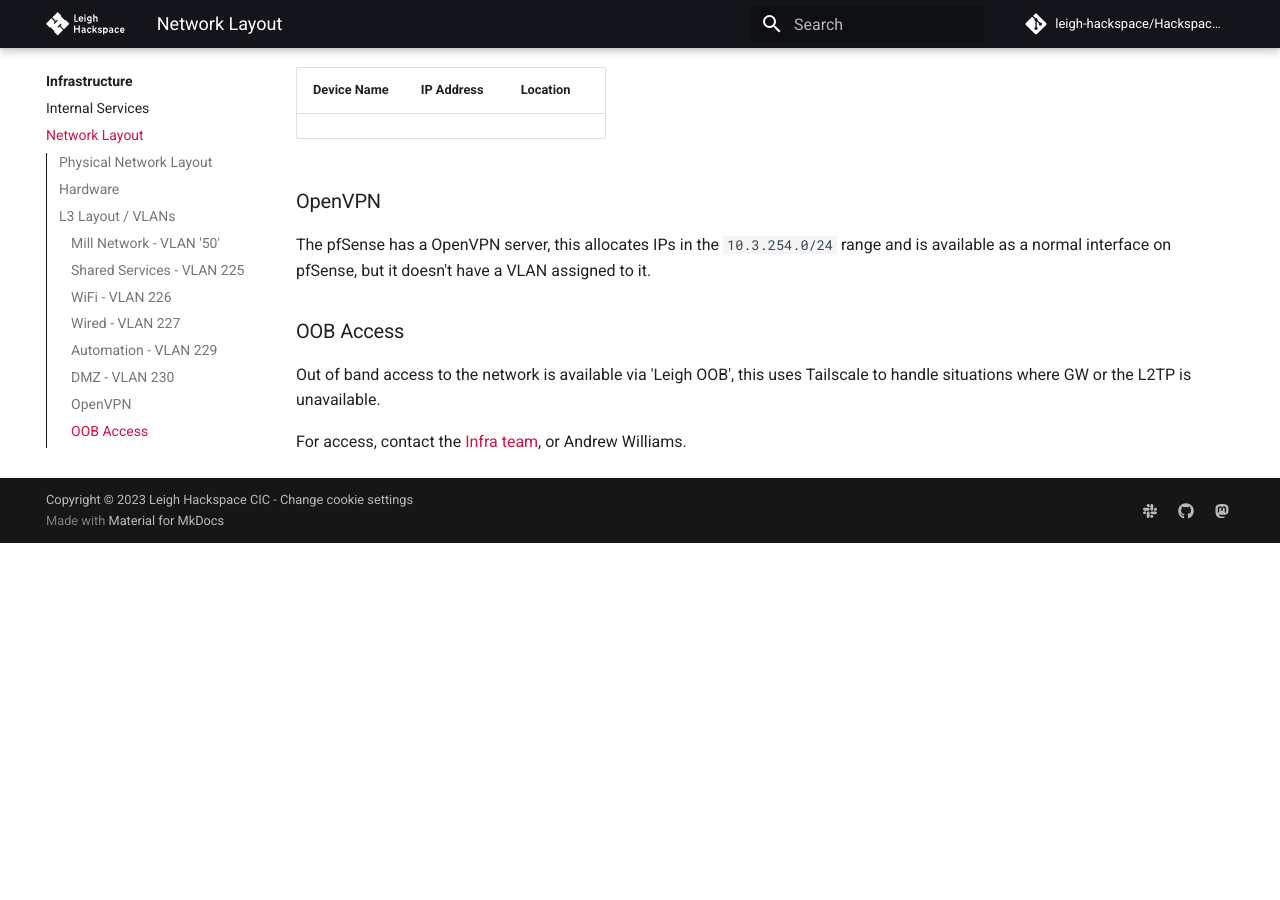
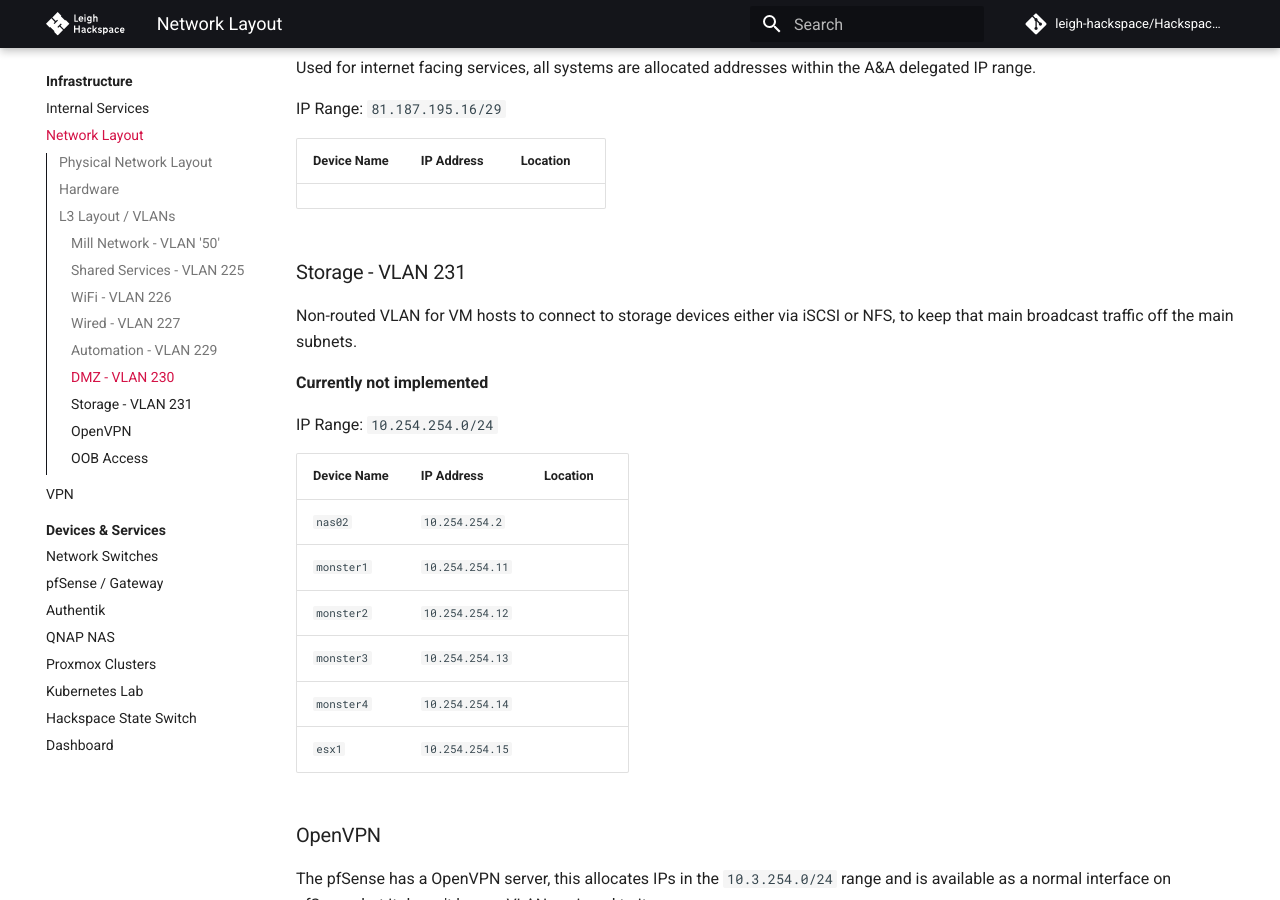
Before and after one commit to leigh-hackspace/HackspaceWiki, an MkDocs documentation site: the page built from docs/infrastructure/network_layout.md, in a window 1280 px wide and 900 px high, scrolled down 5109 px. Built offline with MkDocs 1.6.1 and Material for MkDocs 9.7.7, drawn with Linux system fonts in a browser that asks for light colours; comment, search, counter and statistics services are not loaded; the version menu is left out; before the commit the page ends 5652 px from its top, so only the background shows below that; some of the changed lines change nothing that is shown; some of the changed text lies outside the part shown.

Commit message:
Update network diag

````diff
--- a/docs/infrastructure/network_layout.md
+++ b/docs/infrastructure/network_layout.md
@@ -2,21 +2,21 @@
 
 ## Physical Network Layout
 
-Correct as of 2023-10-05
+Correct as of 2023-10-08
 
 ```mermaid
 graph
     subgraph Rack1
     GW[GW - pfSense]
-    AP[AP 1] -->|Port43| SWITCH1
-    SWITCH1[Switch 1] -->|Port1 / en0| GW
-    SWITCH1N[New Switch 1] --> |Port36| SWITCH1
-    SWITCH2[Switch 2] --> |Port47/48| SWITCH1N
-    NAS1[NAS 1] --> |Port44| SWITCH1
-    NAS2[NAS 2] -.-> |Port5/6/7| SWITCH1N
-    ESX1[ESX 1] --> |Port40/41/42| SWITCH1
-    MONSTER[Monster 2/3/4] --> |Port??| SWITCH1
-    LEIGHOOB[Leigh OOB] --> |Port39| SWITCH1
+    AP[AP 1] -->|Port20| SWITCH1
+    SWITCH1[Switch 1] -->|Port1 / em0-1| GW
+    SWITCH2[Switch 2] --> |Port47/48| SWITCH1
+    NAS1[NAS 1] --> |Port3| SWITCH1
+    NAS2[NAS 2] --> |Port5/6/7| SWITCH1
+    ESX1[ESX 1] --> |Port8/9/10| SWITCH1
+    MONSTER[Monster 1/2/3/4] --> |Port11-18| SWITCH1
+    LEIGHOOB[Leigh OOB] --> |Port19| SWITCH1
+    AP4[AP4 - B/G] --> |Port22| SWITCH1
     MINISWITCH[Mini Switch]
     end
 
@@ -28,45 +28,44 @@
     AAISP[Andrews Arnold] -.-> INTERNET
 
     subgraph Pi Room
-    PIROOMPC[Pi Room PCs] -->|Port3-24| SWITCH1
-    PRINTERS[Printers] -->|Port48| SWITCH1
-    PIROOMAP[AP 2] --> |Port47| SWITCH1
+    PIROOMPC[Pi Room PCs] -->|Port1-42| SWITCH2
+    PRINTERS[HP Printer] -->|Port44| SWITCH2
+    PIROOMAP[AP 2] --> |Port43| SWITCH1
     end
 
     subgraph Classroom
-    CLASSROOMPC[Class Room PCs] -->|Port25-26| SWITCH1
+    CLASSROOMPC[Class Room PCs] -->|Port1-42| SWITCH2
     end
 
     subgraph Bar
-    AP3[AP3] -->|Port33| SWITCH1
+    AP3[AP3] -->|Port22| SWITCH1
     end
 
     subgraph Fabrication
-    SWITCH3[Switch 3] -->|Port34| SWITCH1
-    3DPRINTERS[3D Printer Pis] --> |Port??| SWITCH3
+    SWITCH3[Switch 3] -->|Port1 / Port46| SWITCH1
+    3DPRINTERS[3D Printer Pis] --> |Port2-10| SWITCH3
     end
 ```
 
 ## Hardware
 
-| Name           | Manf         | Model             | Type      | Location      | Status                | Notes                                                           |
-| -------------- | ------------ | ----------------- | --------- | ------------- | --------------------- | --------------------------------------------------------------- |
-| GW             | HP           | Unknown           | Router    | Rack 1        | Live                  | HP desktop system running pfSense                               |
-| Switch 1       | Cisco        | Catalyst 3560G    | L3 Switch | Rack 1        | Live                  | To be decommed                                                  |
-| _New_ Switch 1 | HP           | Procurve 2510-48G | L2 Switch | Rack 1        | Live                  | For Rack 1 hardware                                             |
-| Switch 2       | HP           | Procurve 2510-48G | L2 Switch | Rack 1        | Live                  | For wired clients in the rooms                                  |
-| Switch 3       | HP           | Procurve 2824     | L2 Switch | Fabrication   | Live                  | Switch for the fabrication area                                 |
-| AP 1           | Linksys      | WRT1900ACS        | AP        | Top of Rack   | Live                  | Uses stock firmware                                             |
-| AP 2           | Netgear      | WNR2000           | AP        | Pi Room       | Live                  |                                                                 |
-| AP 3           | Cisco        | RV110W            | AP        | Bar           | Live                  |                                                                 |
-| AP 4           | Netgear      | ???               | AP        | Behind Rack 1 | Live                  | B/G Only network for old devices                                |
-| NAS 1          | QNAP         | TS-431+           | NAS       | Rack 1        | Live                  |                                                                 |
-| NAS 2          | HP           | Microserver G8    | NAS       | Rack 1        | Awaiting Installation |                                                                 |
-| UPS            | APC          | ???               | UPS       | Rack 1        | Live                  |                                                                 |
-| ESX 1          | Dell         | R320              | Server    | Rack 1        | Live                  | ESXi Host                                                       |
-| Leigh OOB      | Raspberry Pi | 2 B+              | Server    | Rack 1        | Live                  | Gives us 'out of band' access to Hackspace network and devices  |
-| Mini Switch    | Netgear      | ???               | L2 Switch | Rack 1        | Live                  | Multiple ports on the Mill network, needs switching to Switch 1 |
-| Blade Server   | HP           | SL2x170z G6       | Server    | Rack 1        | Live                  | Proxmox Cluster 'Monster'                                       |
+| Name         | Manf         | Model             | Type      | Location      | Status | Notes                                                           |
+| ------------ | ------------ | ----------------- | --------- | ------------- | ------ | --------------------------------------------------------------- |
+| GW           | HP           | Unknown           | Router    | Rack 1        | Live   | HP desktop system running pfSense                               |
+| Switch 1     | HP           | Procurve 2510-48G | L2 Switch | Rack 1        | Live   | For Rack 1 hardware                                             |
+| Switch 2     | HP           | Procurve 2510-48G | L2 Switch | Rack 1        | Live   | For wired clients in the rooms                                  |
+| Switch 3     | HP           | Procurve 2824     | L2 Switch | Fabrication   | Live   | Switch for the fabrication area                                 |
+| AP 1         | Linksys      | WRT1900ACS        | AP        | Top of Rack   | Live   | Uses stock firmware                                             |
+| AP 2         | Netgear      | WNR2000           | AP        | Pi Room       | Live   |                                                                 |
+| AP 3         | Cisco        | RV110W            | AP        | Bar           | Live   |                                                                 |
+| AP 4         | Netgear      | ???               | AP        | Behind Rack 1 | Live   | B/G Only network for old devices                                |
+| NAS 1        | QNAP         | TS-431+           | NAS       | Rack 1        | Live   |                                                                 |
+| NAS 2        | HP           | Microserver G8    | NAS       | Rack 1        | Live   |                                                                 |
+| UPS          | APC          | ???               | UPS       | Rack 1        | Live   |                                                                 |
+| ESX 1        | Dell         | R320              | Server    | Rack 1        | Live   | ESXi Host                                                       |
+| Leigh OOB    | Raspberry Pi | 2 B+              | Server    | Rack 1        | Live   | Gives us 'out of band' access to Hackspace network and devices  |
+| Mini Switch  | Netgear      | ???               | L2 Switch | Rack 1        | Live   | Multiple ports on the Mill network, needs switching to Switch 1 |
+| Blade Server | HP           | SL2x170z G6       | Server    | Rack 1        | Live   | Proxmox Cluster 'Monster'                                       |
 
 ## L3 Layout / VLANs
 
@@ -79,10 +78,14 @@
     WiFi[WiFi - VLAN 226]
     WIRED[Wired - VLAN 227]
     AUTOMATION[Automation VLAN 229]
+    DMZ[DMZ - VLAN 230]
+    STORAGE[Storage - VLAN 231]
+
+    DMZ <--> INTERNET
     SHARED --> INTERNET
     WIRED --> INTERNET
     WiFi --> INTERNET
-    INTERNET <--> DMZ[DMZ - VLAN 230]
+
     SHARED --> DMZ
     WIRED --> DMZ
     WiFi --> DMZ
@@ -196,6 +199,23 @@
 | Device Name | IP Address | Location |
 | ----------- | ---------- | -------- |
 
+### Storage - VLAN 231
+
+Non-routed VLAN for VM hosts to connect to storage devices either via iSCSI or NFS, to keep that main broadcast traffic off the main subnets.
+
+**Currently not implemented**
+
+IP Range: `10.254.254.0/24`
+
+| Device Name | IP Address      | Location |
+| ----------- | --------------- | -------- |
+| `nas02`     | `10.254.254.2`  |          |
+| `monster1`  | `10.254.254.11` |          |
+| `monster2`  | `10.254.254.12` |          |
+| `monster3`  | `10.254.254.13` |          |
+| `monster4`  | `10.254.254.14` |          |
+| `esx1`      | `10.254.254.15` |          |
+
 ### OpenVPN
 
 The pfSense has a OpenVPN server, this allocates IPs in the `10.3.254.0/24` range and is available as a normal interface on pfSense, but it doesn't have a VLAN assigned to it.
````
